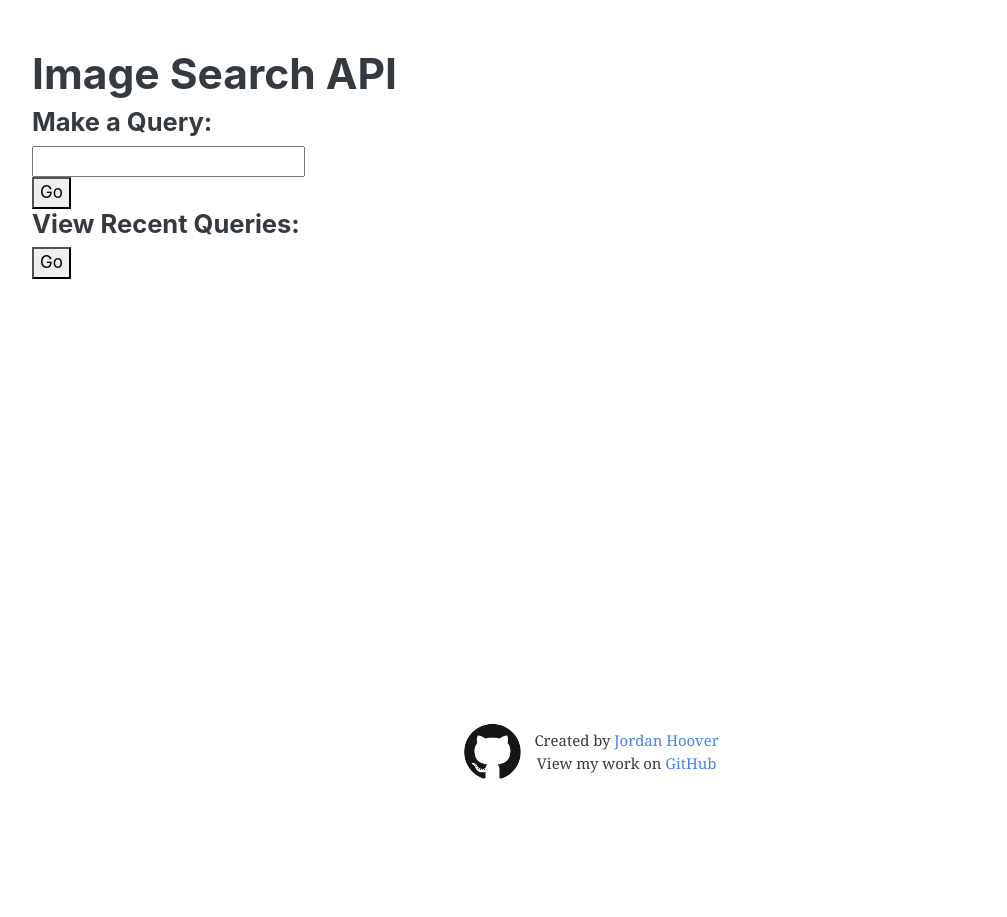
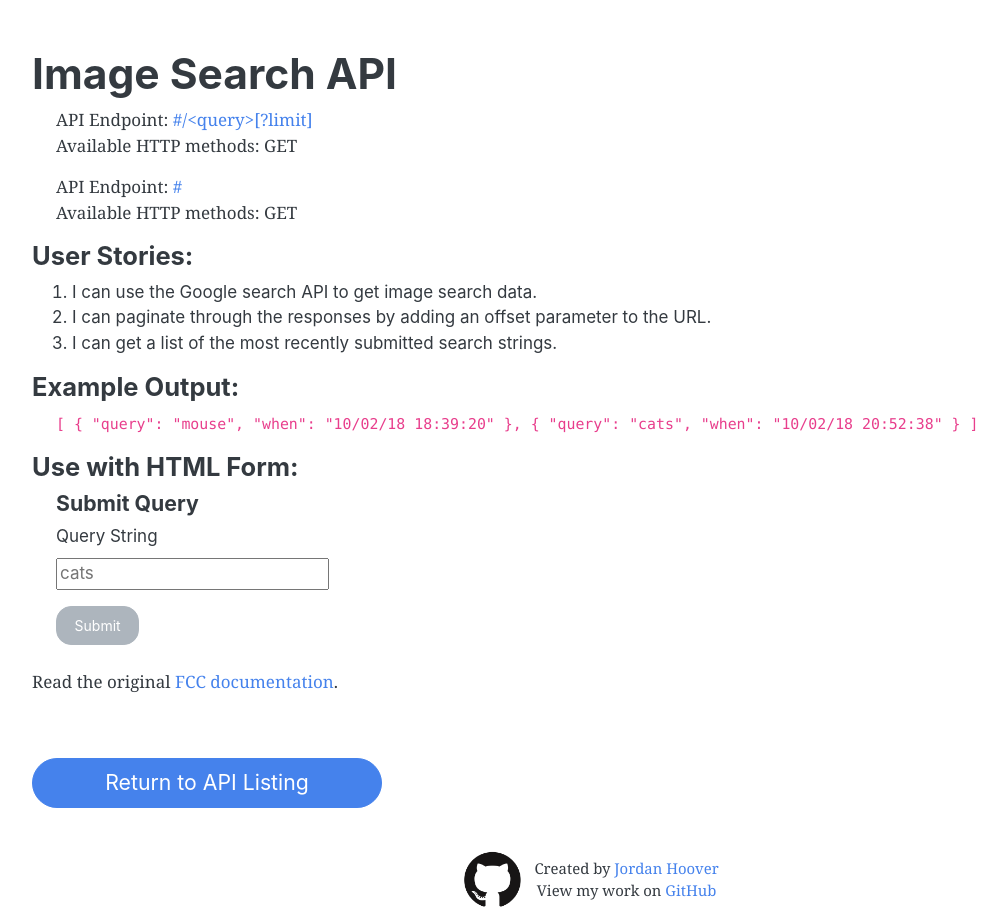
Before and after one commit to jhoover4/fcc-api-projects, a Flask app: page /image-search in a window 1280 px wide. Shown: the whole page, without its empty margins (53-1060 px from the left). Before the commit the page ends 779 px from the top, so only its background shows below. Run offline with Flask 2, Linux system fonts and the light colour scheme; parts of the project's set-up code (start-up, migrations or seed data) failed here and were passed over; some libraries are stand-ins or nearby versions.

Commit message:
Added image_search resource.

```diff
--- a/app.py
+++ b/app.py
@@ -1,14 +1,12 @@
-import json
 import os
-from datetime import datetime
 
-import requests
 from flask import Flask, g, render_template, request, redirect, flash, jsonify, abort
 from werkzeug.utils import secure_filename
 
 import config
 import models
 from resources.exercise import exercise_api
+from resources.image_search import image_search_api
 from resources.request_parser import request_parser_api
 from resources.timestamp import timestamp_api
 from resources.url_shortener import url_shortener_api
@@ -22,6 +20,7 @@
 app.register_blueprint(request_parser_api)
 app.register_blueprint(exercise_api)
 app.register_blueprint(url_shortener_api)
+app.register_blueprint(image_search_api)
 
 
 @app.before_request
@@ -90,51 +89,12 @@
     return render_template('exercise_tracker.html')
 
 
-# begin image search abstraction routes and functions. Should probably move this to new file/folder at some point
-
 @app.route('/image-search')
 def image_search_index():
     """Perform image search through HTML form."""
 
     return render_template('image_search.html')
 
-
-def save_image_query(query):
-    new_query_entry = models.ImageSearches(search_query=query)
-    new_query_entry.save()
-
-
-@app.route('/image-search/q/<image_query>')
-def image_search(image_query):
-    offset = 10
-    save_image_query(image_query)
-
-    r = requests.get('https://www.googleapis.com/customsearch/v1?q={0}'.format(image_query) +
-                     '&num=10&cx=016705203389166446407:rqzbcag_hmc&alt=json&key=' +
-                     'AIzaSyA6IdmbpfRWx_dWR0y_DugrbBvalu43yxQ' +
-                     '&start={0}'.format(offset))
-
-    data = json.loads(r.text)['items']
-
-    return jsonify(data)
-
-
-@app.route('/image-search/recent/')
-def image_searches():
-    """Returns images for image API."""
-
-    final_list = []
-
-    recent_searches = models.ImageSearches.select()
-    for search in recent_searches:
-        final_list.append({'query': search.search_query,
-                           'when': datetime.strftime(search.created_at, '%x %X')
-                           })
-
-    return jsonify(final_list)
-
-
-# begin file metadata routes and functions. Should probably move this to new file/folder at some point
 
 def allowed_file(filename):
     """Checks if file uploaded is allowed."""
--- a/config.py
+++ b/config.py
@@ -6,4 +6,4 @@
 SECRET = 'ASDF!@#$5%$@#$%fasdf'
 DEFAULT_RATE = "100/hour"
 DATABASE = 'fcc_api.sqlite'
-static_url_path='/static'
+GOOGLE_API_KEY = 'AIzaSyA6IdmbpfRWx_dWR0y_DugrbBvalu43yxQ'
--- a/models.py
+++ b/models.py
@@ -13,7 +13,7 @@
         database = DATABASE
 
 
-class ImageSearches(Model):
+class ImageSearch(Model):
     search_query = CharField()
     created_at = DateTimeField(default=datetime.now)
 
@@ -44,5 +44,5 @@
 
 def initialize():
     DATABASE.connect()
-    DATABASE.create_tables([Url, ImageSearches, ExerciseUser, Exercise], safe=True)
+    DATABASE.create_tables([Url, ImageSearch, ExerciseUser, Exercise], safe=True)
     DATABASE.close()
--- /dev/null
+++ b/resources/image_search.py
@@ -0,0 +1,91 @@
+import json
+
+import requests
+from flask import Blueprint, jsonify
+from flask_restful import Resource, Api, reqparse, fields, marshal, abort
+
+import config
+import models
+
+DEFAULT_OFFSET = 10
+DEFAULT_RETURNED = 10
+GOOGLE_KEY = config.GOOGLE_API_KEY
+
+recent_search_fields = {
+    'query': fields.String(attribute='search_query'),
+    'when': fields.DateTime(attribute='created_at'),
+}
+
+
+class ImageSearch(Resource):
+    def __init__(self):
+        self.reqparse = reqparse.RequestParser()
+        self.reqparse.add_argument(
+            'offset',
+            type=int,
+            location=['form', 'args']
+        )
+        self.reqparse.add_argument(
+            'query',
+            type=str,
+            location=['form', 'args']
+        )
+
+        super().__init__()
+
+    def get(self, query=None):
+        """Returns json of various header information based on request."""
+
+        args = self.reqparse.parse_args()
+
+        if not query:
+            query = args.get('query')
+
+            if not query:
+                abort(400, message='Query is required.')
+
+        if args.get('offset'):
+            offset = args.get('offset')
+        else:
+            offset = DEFAULT_OFFSET
+
+        new_query_entry = models.ImageSearch(search_query=query)
+        new_query_entry.save()
+
+        google_img_query = f"https://www.googleapis.com/customsearch/v1?q={query}&num={DEFAULT_RETURNED}" \
+                           f"&cx=016705203389166446407:rqzbcag_hmc&alt=json&key={GOOGLE_KEY}&start={offset}"
+
+        try:
+            r = requests.get(google_img_query)
+        except:
+            abort(400, message='Query was not successful. Please try again.')
+            return
+
+        data = json.loads(r.text)['items']
+
+        return jsonify(data)
+
+
+class SearchHistory(Resource):
+    def get(self):
+        """Returns json of various header information based on request."""
+
+        recent_searches = [marshal(search, recent_search_fields) for search in models.ImageSearch.select()]
+
+        return recent_searches
+
+
+image_search_api = Blueprint('resources.image_search', __name__)
+api = Api(image_search_api)
+
+api.add_resource(
+    ImageSearch,
+    '/api/image-search/<query>',
+    '/api/image-search',
+    endpoint='image_search'
+)
+api.add_resource(
+    SearchHistory,
+    '/api/image-search/recent',
+    endpoint='search_history'
+)
--- a/templates/image_search.html
+++ b/templates/image_search.html
@@ -1,25 +1,51 @@
-{% extends 'layouts/layout.html' %}
+{% extends 'layouts/api_index_layout.html' %}
 
 {% block title %}Image Search API{% endblock %}
 
-{% block content %}
-    <h4>Make a Query:</h4>
-    <form>
-        <input name="query-input" action="" id="query-input"></input></br>
-        <button id="query">Go</button>
-    </form>
-    <h4>View Recent Queries:</h4>
-    <a href="{{ url_for('image_searches') }}">
-        <Button>Go</button>
-    </a>
-    <script>
-        formButton = document.getElementById("query");
-        formInput = document.getElementById("query-input");
-        formButton.addEventListener('click', function (e) {
-            e.preventDefault();
-            if (formInput.value) {
-                window.location.href = '/image-search/q/' + formInput.value;
-            }
-        }, false);
-    </script>
-{% endblock %}
+{% block endpoints %}
+    <p class="mb-0">API Endpoint: <a
+            href="{{ url_for('resources.image_search.image_search', query='cats') }}">{{ url_for('resources.image_search.image_search', _external=True) }}/&lt;query&gt;[?limit]</a>
+    </p>
+    <p class="mt-0">Available HTTP methods: GET</p>
+    <p class="mb-0">API Endpoint: <a
+            href="{{ url_for('resources.image_search.search_history') }}">{{ url_for('resources.image_search.search_history', _external=True) }}</a>
+    </p>
+    <p class="mt-0">Available HTTP methods: GET</p>
+{% endblock endpoints %}
+
+{% block user_stories %}
+    <li>I can use the Google search API to get image search data.</li>
+    <li>I can paginate through the responses by adding an offset parameter to the URL.</li>
+    <li>I can get a list of the most recently submitted search strings.</li>
+{% endblock user_stories %}
+
+{% block output %}
+    [
+    {
+    "query": "mouse",
+    "when": "10/02/18 18:39:20"
+    },
+    {
+    "query": "cats",
+    "when": "10/02/18 20:52:38"
+    }
+    ]
+{% endblock output %}
+
+{% block forms %}
+    <h4 class="mt-3">Use with HTML Form:</h4>
+    <div class="row pl-4">
+        <div class="col-lg-6">
+            <h5>Submit Query</h5>
+            <form method="get" action="{{ url_for('resources.image_search.image_search') }}">
+                <fieldset class="form-group">
+                    <label for="query">Query String</label><br>
+                    <input name="query" id="query-input" placeholder="cats">
+                </fieldset>
+                <button type="submit" class="btn btn-secondary">Submit</button>
+            </form>
+        </div>
+    </div>
+{% endblock forms %}
+
+{% block fcc_link %}https://www.freecodecamp.com/challenges/image-search-abstraction-layer{% endblock %}
```
Also changed, not shown: tests/test_app.py (+1 -1 lines), tests/test_image_search.py (added, +74 -0 lines).
